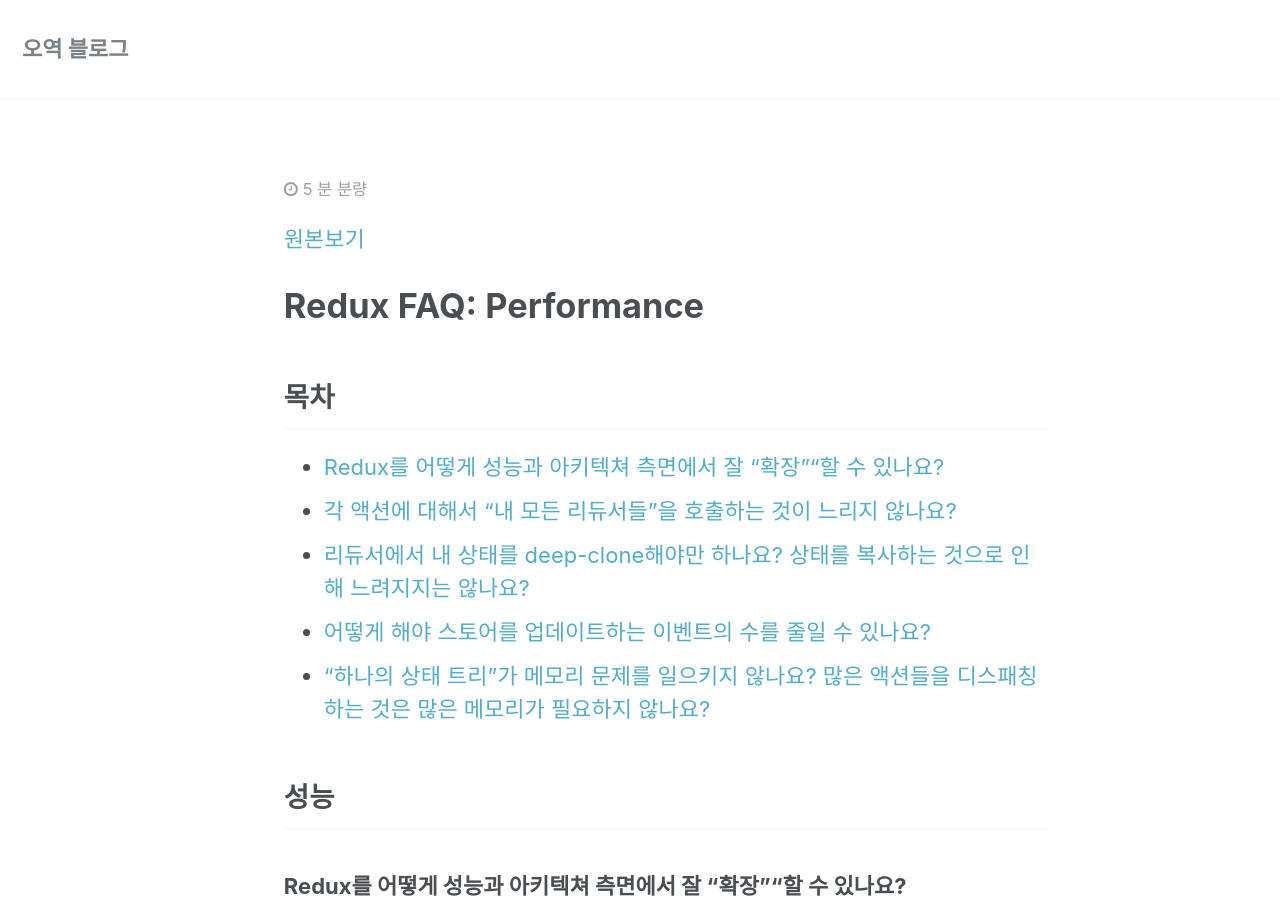
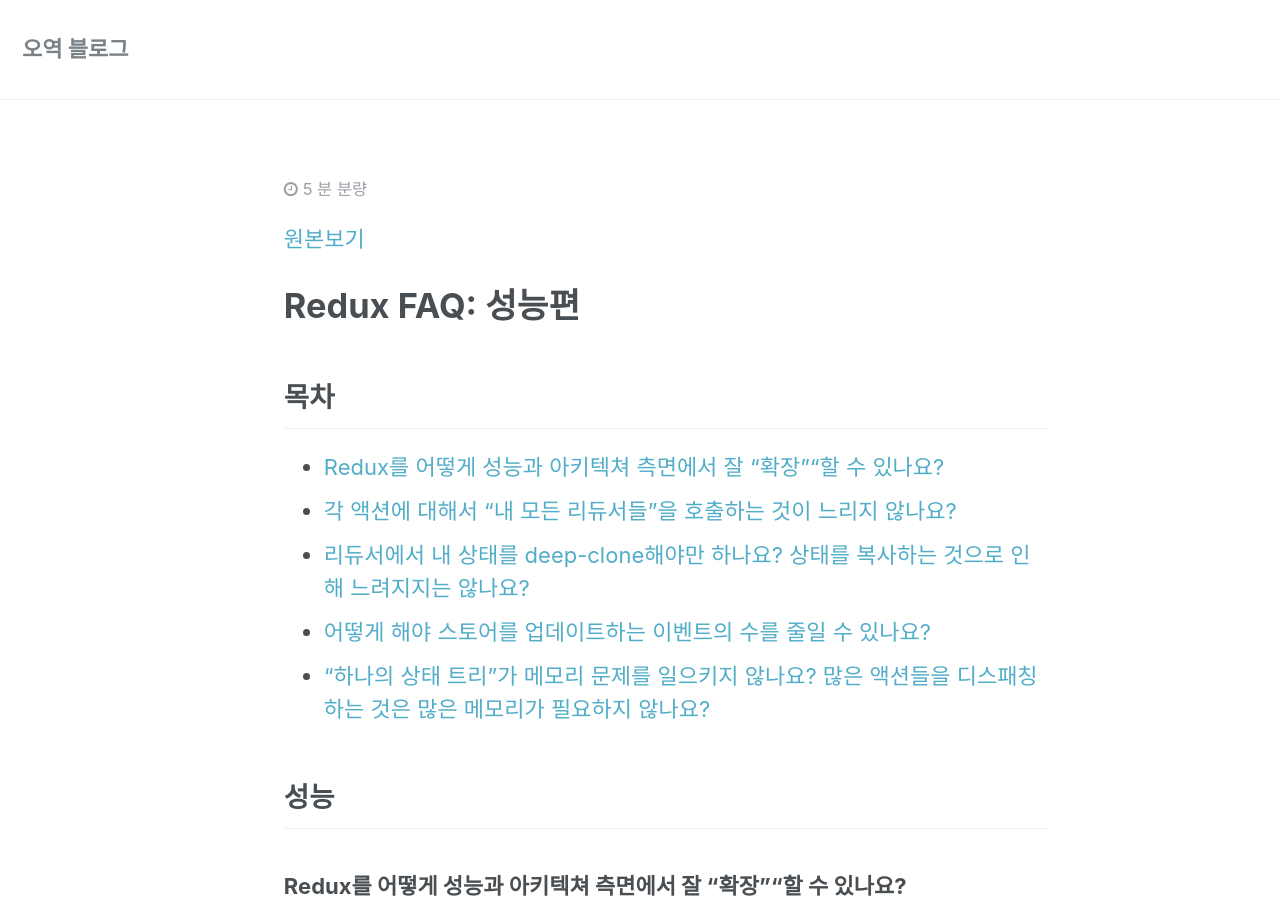
Before and after one commit to orezytivarg/orezytivarg.github.io, a Jekyll site: the page built from _posts/2017-01-09-redux-faq-performance.md, in a window 1280 px wide and 900 px high. Built offline with Jekyll 4.4.1, drawn with Linux system fonts in a browser that asks for light colours.

Commit message:
change title of post

```diff
--- a/_posts/2017-01-09-redux-faq-performance.md
+++ b/_posts/2017-01-09-redux-faq-performance.md
@@ -1,10 +1,10 @@
 ---
 id: redux-faq-performance
-title: Redux FAQ: Performance
+title: Redux FAQ: 성능편
 category: Redux
 ---
 [원본보기](redux.js.org/docs/faq/Performance.html)
-# Redux FAQ: Performance
+# Redux FAQ: 성능편
 
 ## 목차
 
```
